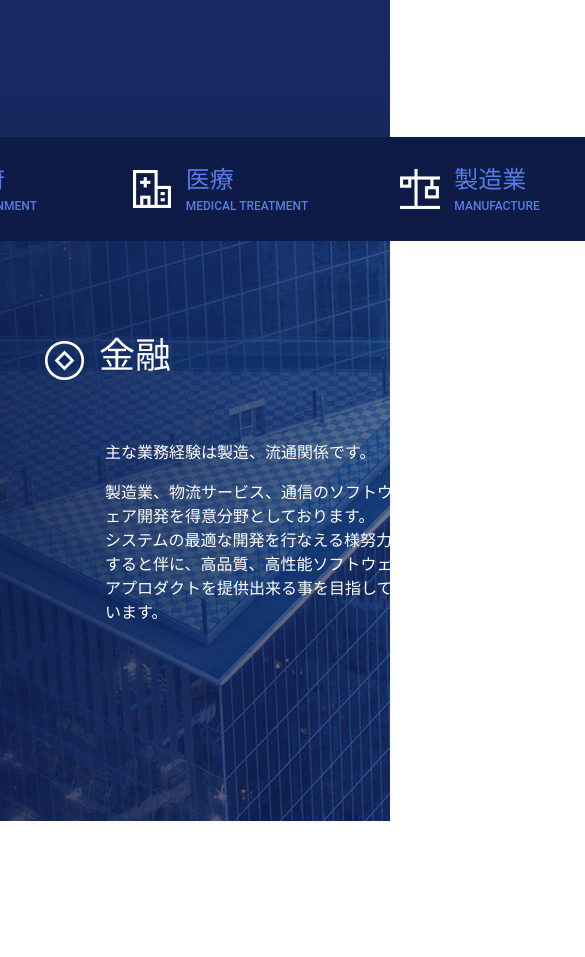
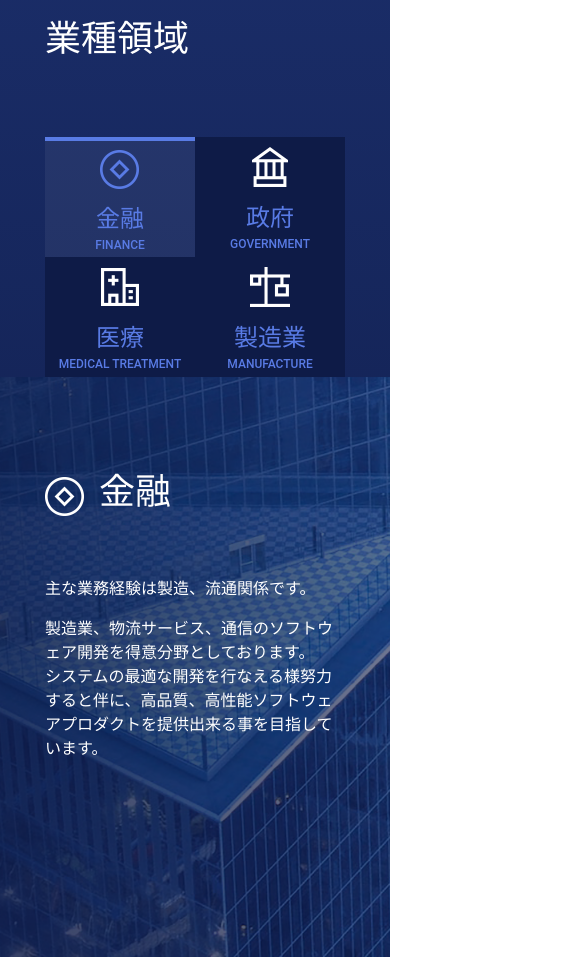
Before and after one commit to QrayTec/bighandz-www, a Nuxt app: page /index in a window 390 px wide. Shown: the part 2560-3517 px from the top of the page, 585 px wide, since content can reach past the window. Before the commit the page ends 3381 px from the top, so only its background shows below. Built offline with nearby package versions, Linux system fonts and the light colour scheme.

Commit message:
💄 完成小尺寸屏幕适配

```diff
--- a/components/Industry_Area.vue
+++ b/components/Industry_Area.vue
@@ -313,9 +313,87 @@ export default {
     margin-top: 10px;
   }
 }
-@media only screen and (min-width: 320px) and (max-width: 1023px) {
+@media only screen and (min-width: 768px) and (max-width: 1023px) {
   .industry_area_Main{
     transform: translateY(0px);
   }
+  .industry_area_Main_Content{
+    width: 600px
+  }
+  .Tabs_ConTent_Div_1_Content{
+    width: 600px;
+  }
+  .Tabs_item{
+    width: 150px;
+  }
+  .Tabs_item_Content{
+    display: block;
+    padding:  0;
+  }
+  .Tabs_item_image{
+    width: 100%;
+    display: flex;
+    justify-content: center;
+    margin-top: 5px;
+  }
+  .Tabs_item_Content_Main{
+    margin-left: 0;
+    text-align: center;
+    margin-top: 10px;
+  }
+  .Tabs_Btn{
+    display: none;
+  }
+  .Tabs_ConTent_Div_Content_text{
+    width: auto;
+  }
+}
+@media only screen and (min-width: 320px) and (max-width: 767px) {
+  .industry_area_Main{
+    transform: translateY(0px);
+  }
+  .industry_area_Main_Content{
+    width: 300px
+  }
+  .Tabs_ConTent_Div_1_Content{
+    width: 300px;
+    padding: 0px;
+  }
+
+  .Tabs_item{
+    width: 150px;
+    height: 120px;
+
+  }
+  .Tabs_item_Content{
+    display: flex;
+    padding:  0;
+    flex-wrap: wrap;
+    justify-content: center;
+    align-items: center;
+  }
+  .industry_area_Main_tabs{
+    height: auto;
+    flex-wrap: wrap;
+  }
+  .Tabs_item_image{
+    width: 100%;
+    display: flex;
+    justify-content: center;
+  }
+  .Tabs_item_Content_Main{
+    width: 100%;
+    margin-left: 0;
+    text-align: center;
+    margin-top: 0px;
+  }
+  .Tabs_Btn{
+    display: none;
+  }
+
+  .Tabs_ConTent_Div_Content_text{
+    margin-left: 0px;
+    width: auto;
+  }
 }
 </style>
```
